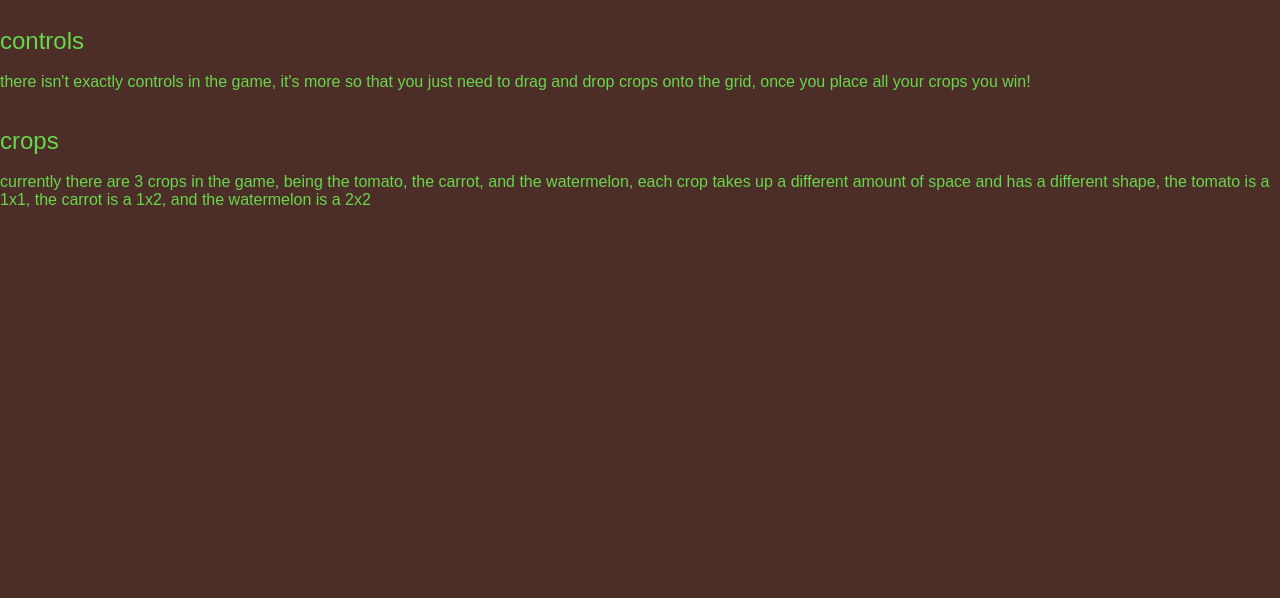
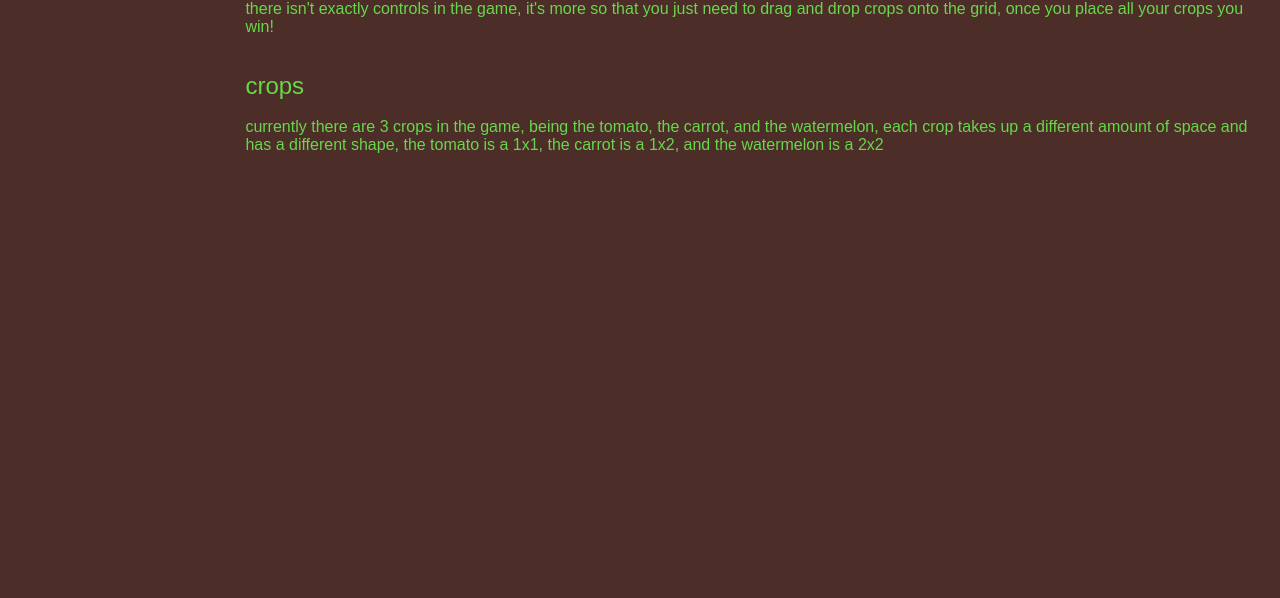
Before and after one commit to iamcyrusdaniel/crop-shop, a plain HTML site: page guide/index.html in a window 1280 px wide. Shown: the part 202-800 px from the top of the page. Drawn offline with Linux system fonts and the light colour scheme.

Commit message:
Added text positioning styling

```diff
--- a/guide/styles.css
+++ b/guide/styles.css
@@ -28,3 +28,14 @@
     text-decoration: none;
     color: #67D74B;
 }
+
+#textBody {
+    display: flex;
+    flex-direction: column;
+}
+
+main {
+    display: flex;
+    gap: 10vw;
+    padding-right: 20px;
+}
```
